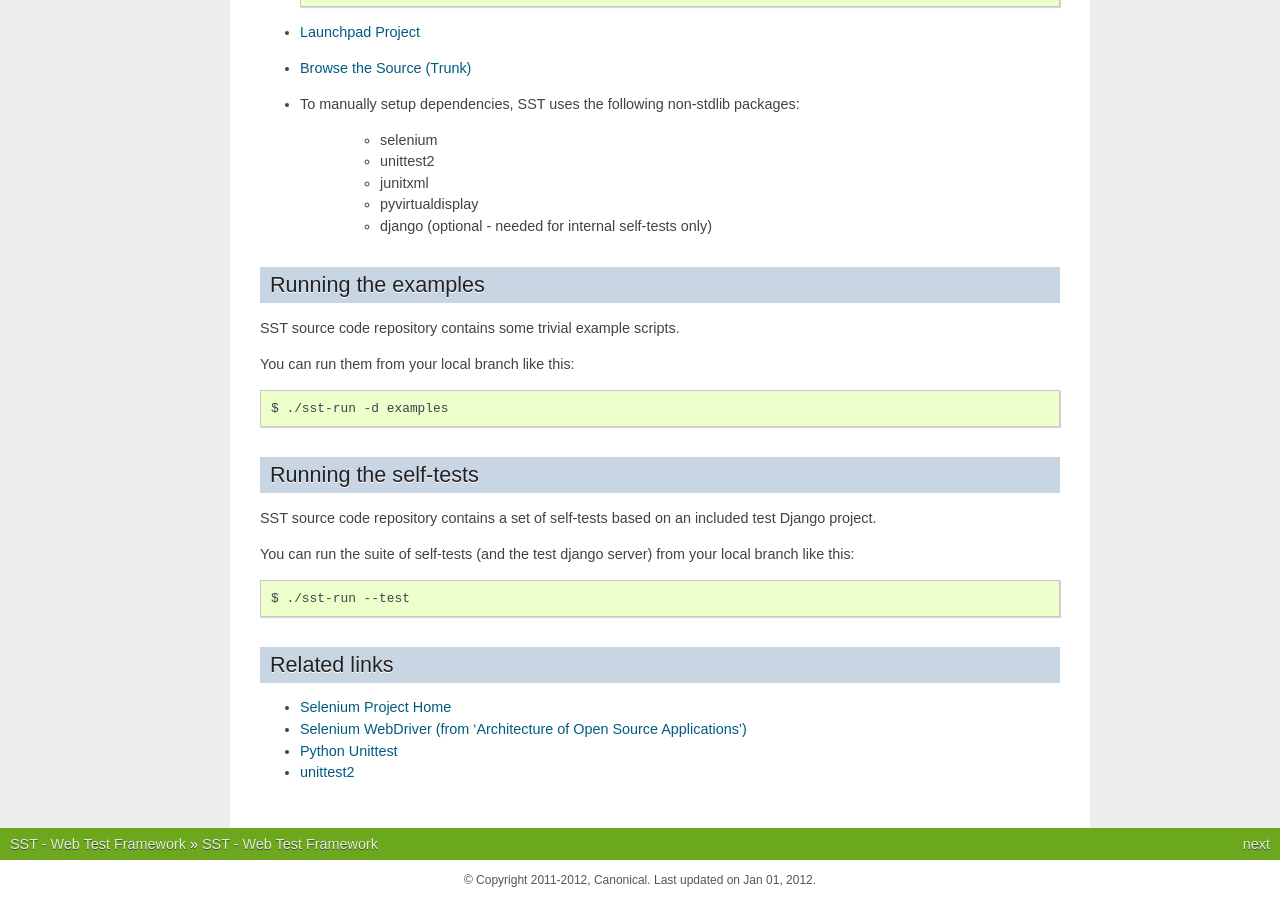
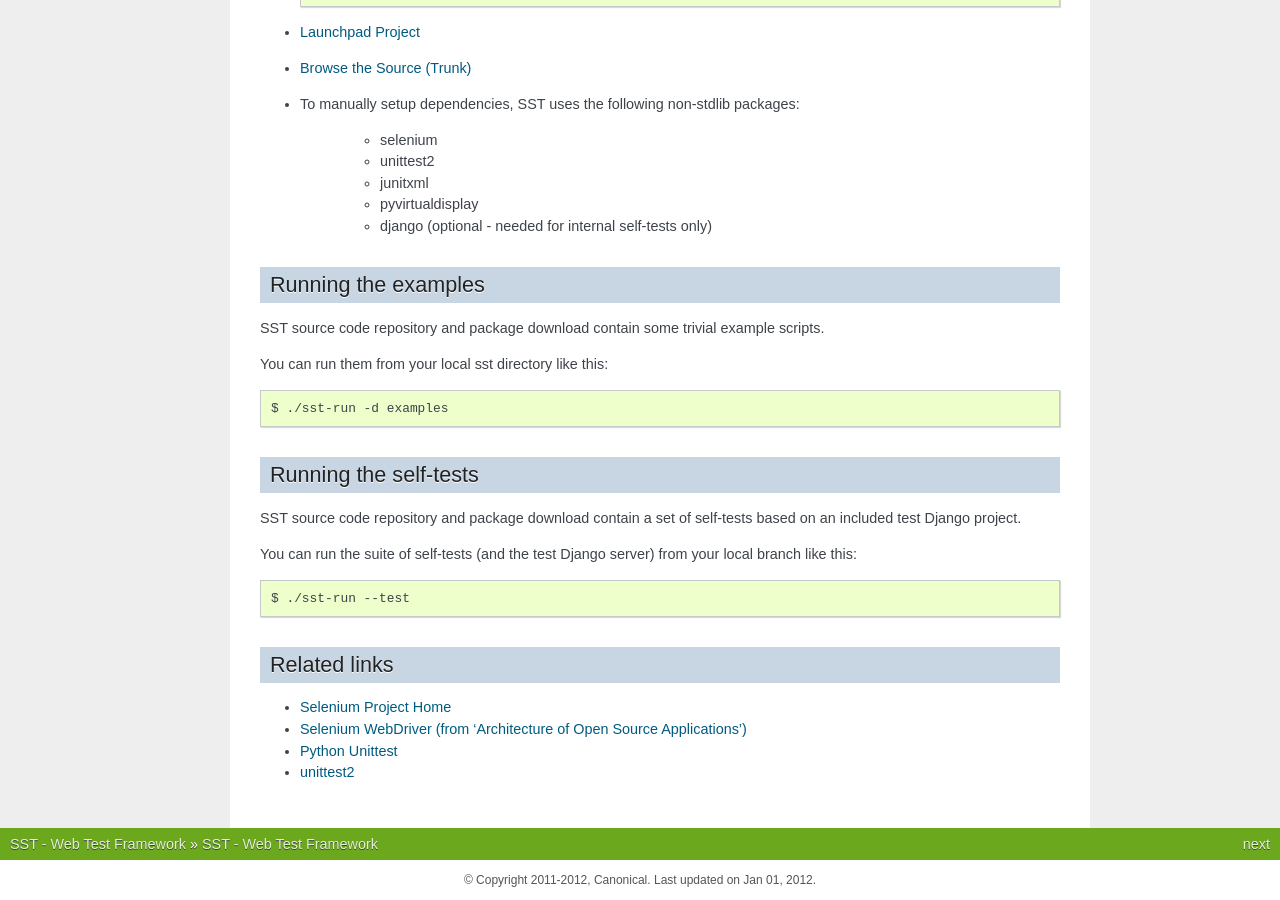
Before and after one commit to Work4Labs/selenium-simple-test, a Sphinx documentation site: the page built from docs/index.rst, in a window 1280 px wide and 900 px high, scrolled down 3829 px. Built offline with Sphinx 7.4.7, drawn with Linux system fonts in a browser that asks for light colours; pages that are not in the unit, such as notebooks, are missing from menus; some of the changed text lies outside the part shown.

Commit message:
fixed docs

```diff
--- a/docs/index.rst
+++ b/docs/index.rst
@@ -22,21 +22,21 @@
 SST (selenium-simple-test) is a web test framework that uses Python
 to generate functional browser-based tests.
 
-Tests are made up of scripts, created by composing actions that drive a
-browser with selenium/webdriver.  You have the flexibilty of the full
+Tests are made up of scripts, created by composing actions that drive
+a browser and assert conditions. You have the flexibilty of the full
 Python language, along with a convenient set of functions to simplify
 web testing.
 
 SST consists of:
 
- *   user actions and assertions (API) in Python
- *   test case loader (generates/compiles scripts to unittest cases)
- *   console test runner
- *   data parameterization/injection
- *   selectable output reports
- *   selectable browsers
- *   headless (xvfb) mode
- *   screenshots on errors
+ * user actions and assertions (API) in Python
+ * test case loader (generates/compiles scripts to unittest cases)
+ * console test runner
+ * data parameterization/injection
+ * selectable output reports
+ * selectable browsers
+ * headless (xvfb) mode
+ * screenshots on errors
 
 Test output can be displayed to the console, saved as an HTML report, or
 JUnit-compatible XML for compatibility with CI systems.
@@ -45,7 +45,7 @@
     Install
 -----------
 
-SST can be installed from `PyPI <http://pypi.python.org>`_ using `pip <http://www.pip-installer.org>`_::
+SST can be installed from `PyPI <http://pypi.python.org/pypi/sst>`_ using `pip <http://www.pip-installer.org>`_::
 
     pip install -U sst
 
@@ -241,9 +241,9 @@
     Running the examples
 ------------------------
 
-SST source code repository contains some trivial example scripts.
+SST source code repository and package download contain some trivial example scripts.
 
-You can run them from your local branch like this::
+You can run them from your local sst directory like this::
 
     $ ./sst-run -d examples
 
@@ -251,9 +251,9 @@
     Running the self-tests
 --------------------------
 
-SST source code repository contains a set of self-tests based on an included test Django project.
+SST source code repository and package download contain a set of self-tests based on an included test Django project.
 
-You can run the suite of self-tests (and the test django server) from your local branch like this::
+You can run the suite of self-tests (and the test Django server) from your local branch like this::
 
     $ ./sst-run --test
 
```
Also changed, not shown: 1 other file.
